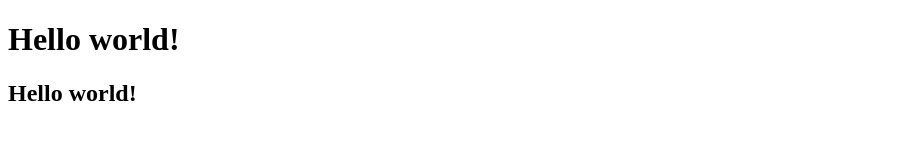
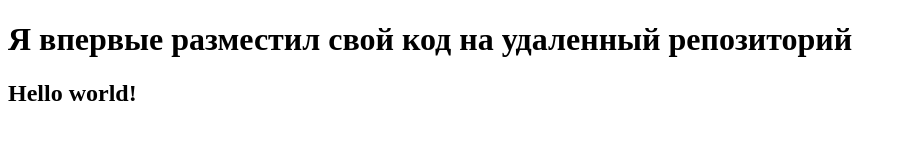
Before and after one commit to nikita-sosnovsku/test_repo, a plain HTML site: page index.html in a window 1280 px wide. Shown: the whole page, without its empty margins (0-906 px from the left). Drawn offline with Linux system fonts and the light colour scheme.

Commit message:
new commit

```diff
--- a/index.html
+++ b/index.html
@@ -3,10 +3,10 @@
 <head>
     <meta charset="UTF-8">
     <meta name="viewport" content="width=device-width, initial-scale=1.0">
-    <title>Document</title>
+    <title>New git project</title>
 </head>
 <body>
-    <h1>Hello world!</h1>
+    <h1>Я впервые разместил свой код на удаленный репозиторий</h1>
     <h2>Hello world!</h2>
 </body>
 </html>
```
